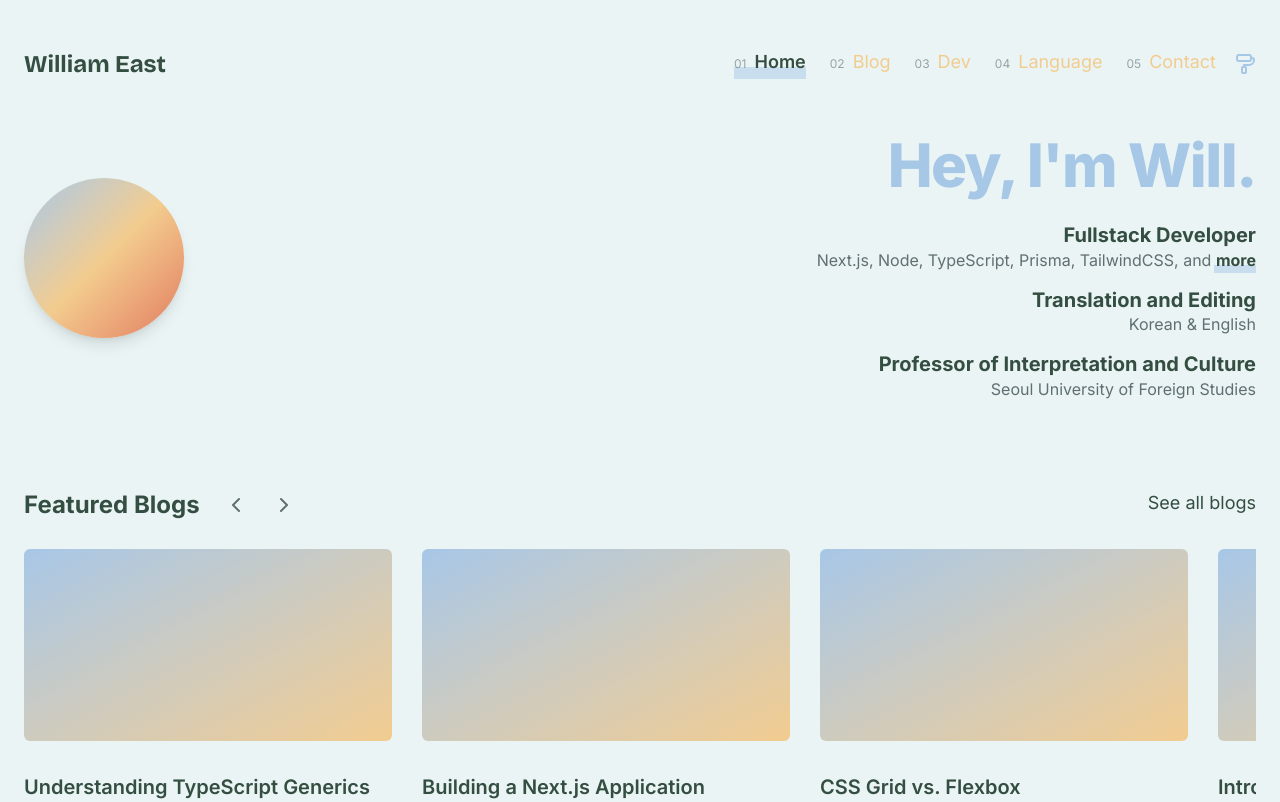
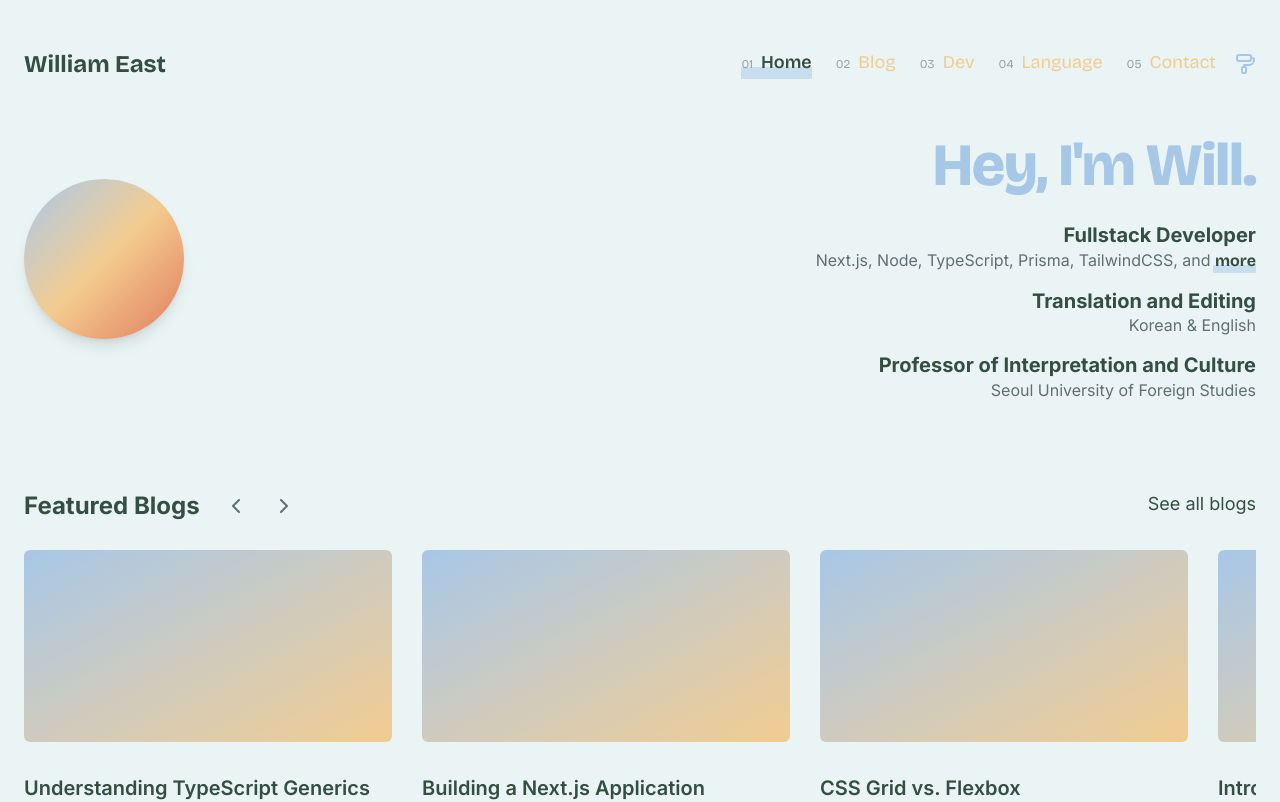
Before and after one commit to wjbetech/blogfolio, a Next.js app: page / in a window 1280 px wide. Shown: the top 802 px of the page. Built offline with nearby package versions, Linux system fonts and the light colour scheme.

Commit message:
chore: Pushing small style fixes and some docs for Contentlayer

```diff
--- a/src/app/types/post.ts
+++ b/src/app/types/post.ts
@@ -4,7 +4,6 @@ export interface Post {
   slug: string;
   excerpt: string;
   content: string;
-  author: string;
   tags: string[];
   image?: string;
   featured: boolean;
--- a/src/components/Hero/Hero.tsx
+++ b/src/components/Hero/Hero.tsx
@@ -9,7 +9,7 @@ export default function Hero() {
         </div>
 
         <div className="flex-1 text-right">
-          <h1 className="text-4xl md:text-6xl font-extrabold tracking-tight text-accent-100 leading-tight">
+          <h1 className="text-4xl md:text-6xl font-extrabold tracking-tight text-accent-100 leading-tight font-serif">
             Hey, I&apos;m Will.
           </h1>
 
@@ -19,7 +19,7 @@ export default function Hero() {
               Next.js, Node, TypeScript, Prisma, TailwindCSS, and{" "}
               <Link
                 href="/dev"
-                className="relative pb-1 text-link font-bold transition-colors after:absolute after:bottom-px after:-left-0.5 after:right-0 after:h-2 after:bg-accent-100/50 after:-z-10">
+                className="relative pb-1 text-link font-bold transition-colors after:absolute after:bottom-px after:-left-0.5 after:right-0 after:h-2 after:bg-accent-100/50 after:-z-10 font-serif">
                 more
               </Link>
             </p>
--- a/src/components/Navbar/Navbar.tsx
+++ b/src/components/Navbar/Navbar.tsx
@@ -42,7 +42,7 @@ export default function Navbar({
               <Link
                 key={link.id}
                 href={link.href}
-                className={`flex items-baseline gap-2 relative pb-1 text-sm lg:text-lg transition-colors ${
+                className={`flex items-baseline gap-2 relative pb-1 text-sm lg:text-lg font-serif transition-colors ${
                   pathname === link.href
                     ? "font-semibold text-headline after:absolute after:bottom-px after:left-0 after:right-0 after:h-3 after:bg-accent-100/50 after:origin-left after:transform after:scale-x-100 after:transition-transform after:duration-200 after:-z-10"
                     : "text-accent-200 after:absolute after:bottom-px after:left-0 after:right-0 after:h-3 after:bg-accent-200/50 after:origin-left after:transform after:scale-x-0 after:transition-transform after:duration-200 hover:after:scale-x-100 after:-z-10"
```
Also changed, not shown: 1 other file (tests, documents, lock files or other folders).
